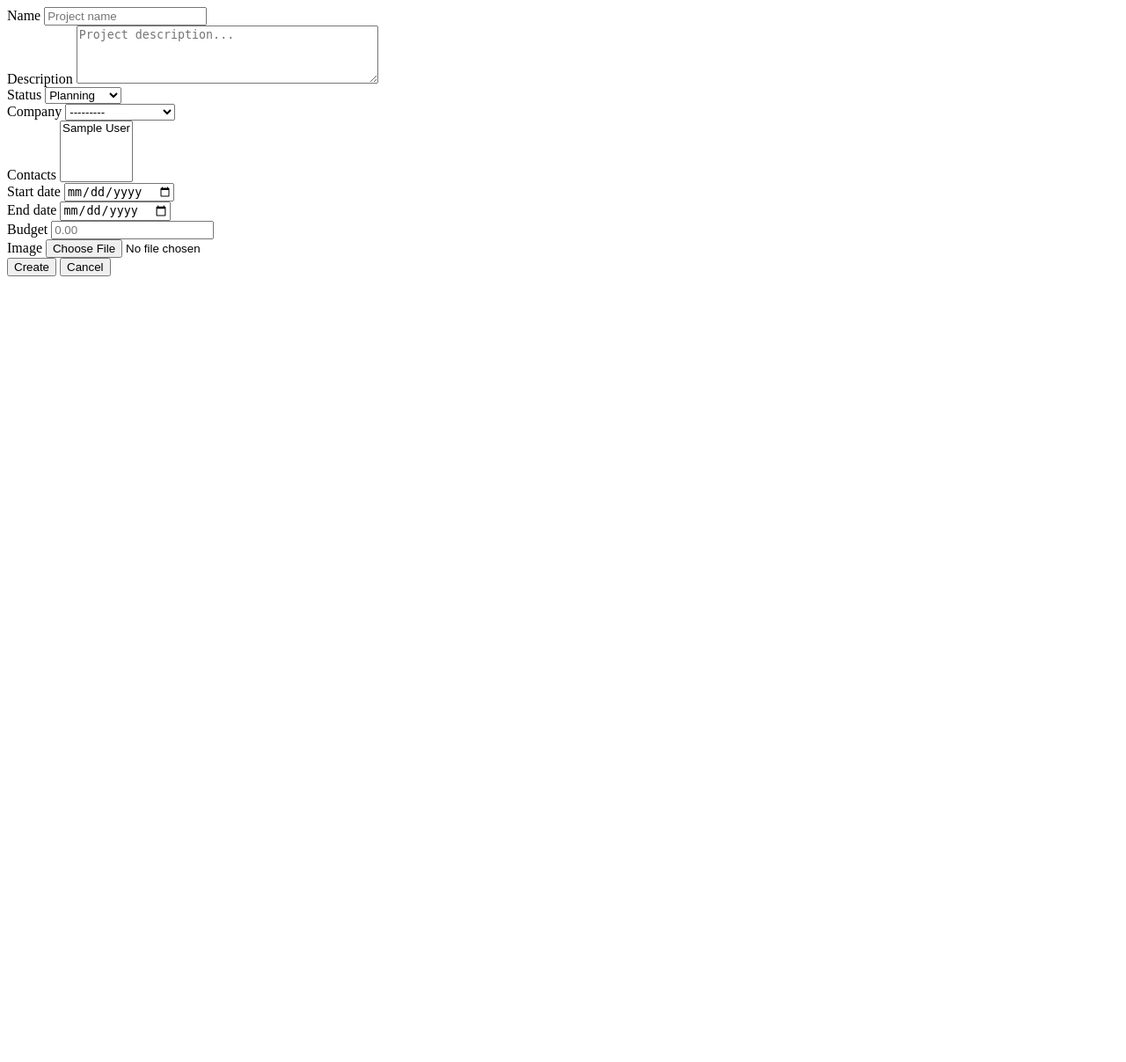
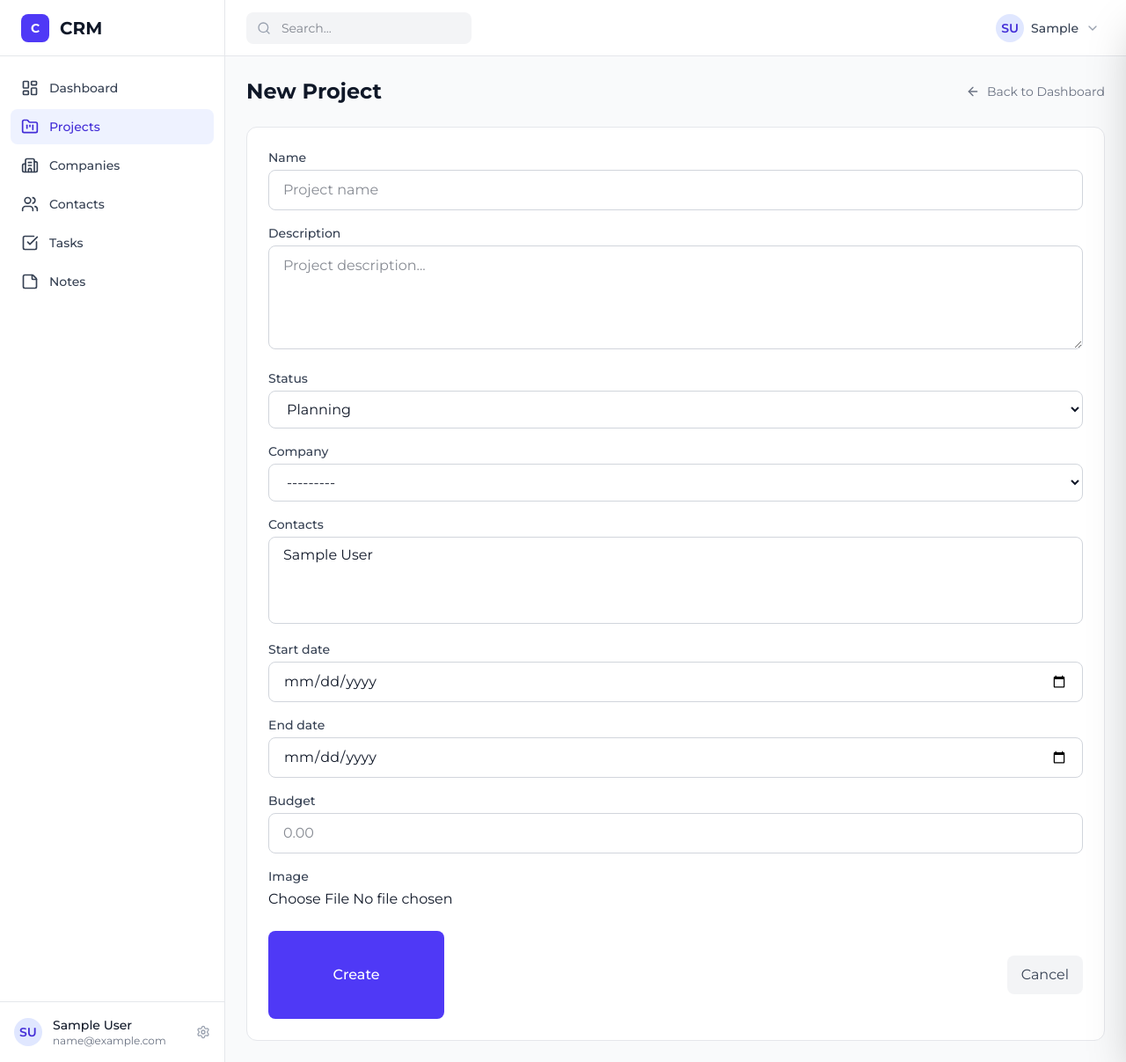
Before and after one commit to OlegUshakov-pl/CRM, a Django app: page /projects/create/ in a window 1280 px wide. Shown: the whole page at 88% size. Run offline with Django 5.2, Linux system fonts and the light colour scheme; a user stored in the database is signed in; tables that the repository leaves empty hold one stand-in row (values such as "Sample post"); style sheets or scripts are compiled from the project's sources.

Commit message:
Changings

```diff
--- a/core/templates/core/dashboard.html
+++ b/core/templates/core/dashboard.html
@@ -8,10 +8,10 @@
             <h1 class="text-2xl font-bold text-gray-900 dark:text-white">Dashboard</h1>
             <p class="text-gray-500 dark:text-gray-400 mt-1">Welcome back, {{ user.first_name|default:user.username }}</p>
         </div>
-        <button onclick="openSlideOver('{% url 'projects:create_slide' %}')" class="inline-flex items-center gap-2 px-4 py-2.5 bg-indigo-600 hover:bg-indigo-700 text-white font-medium rounded-lg transition-colors shadow-sm">
+        <a href="{% url 'projects:create' %}?next=dashboard" class="inline-flex items-center gap-2 px-4 py-2.5 bg-indigo-600 hover:bg-indigo-700 text-white font-medium rounded-lg transition-colors shadow-sm">
             <i data-lucide="plus" class="w-4 h-4"></i>
             New Project
-        </button>
+        </a>
     </div>
 
     <div class="grid grid-cols-1 sm:grid-cols-2 lg:grid-cols-4 gap-4">
@@ -99,7 +99,7 @@
                     <div class="text-center py-10">
                         <i data-lucide="folder-kanban" class="w-12 h-12 text-gray-300 dark:text-gray-600 mx-auto mb-3"></i>
                         <p class="text-gray-500 dark:text-gray-400">No projects yet</p>
-                        <button onclick="openSlideOver('{% url 'projects:create_slide' %}')" class="mt-3 text-indigo-600 dark:text-indigo-400 font-medium text-sm hover:underline">Create your first project</button>
+                        <a href="{% url 'projects:create' %}?next=dashboard" class="mt-3 inline-block text-indigo-600 dark:text-indigo-400 font-medium text-sm hover:underline">Create your first project</a>
                     </div>
                 {% endif %}
             </div>
--- /dev/null
+++ b/projects/templates/projects/project_create_page.html
@@ -0,0 +1,16 @@
+{% extends 'base.html' %}
+{% block title %}New Project - CRM{% endblock %}
+{% block content %}
+<div style="max-width: 1080px; width: 100%; margin-left: auto; margin-right: auto;">
+    <div class="flex items-center justify-between mb-6">
+        <h1 class="text-2xl font-bold text-gray-900 dark:text-white">New Project</h1>
+        <a href="{% url 'core:dashboard' %}" class="inline-flex items-center gap-2 text-sm text-gray-500 hover:text-gray-700 dark:text-gray-400 dark:hover:text-gray-200 transition-colors">
+            <i data-lucide="arrow-left" class="w-4 h-4"></i>
+            Back to Dashboard
+        </a>
+    </div>
+    <div class="bg-white dark:bg-gray-800 rounded-xl border border-gray-200 dark:border-gray-700 p-6">
+        {% include 'projects/project_form.html' with is_page=True %}
+    </div>
+</div>
+{% endblock %}
--- a/projects/templates/projects/project_form.html
+++ b/projects/templates/projects/project_form.html
@@ -12,10 +12,10 @@
             {% endif %}
         </div>
     {% endfor %}
-    <div class="flex gap-3 pt-2">
-        <button type="submit" class="flex-1 py-2.5 bg-indigo-600 hover:bg-indigo-700 text-white font-medium rounded-lg transition-colors">
+    <div class="flex justify-between items-center pt-2">
+        <button type="submit" class="w-[200px] h-[100px] px-4 py-2.5 bg-indigo-600 hover:bg-indigo-700 text-white font-medium rounded-lg transition-colors">
             {% if project %}Save Changes{% else %}Create{% endif %}
         </button>
-        <button type="button" @click="closeSlideOver()" class="px-4 py-2.5 text-gray-700 dark:text-gray-300 bg-gray-100 dark:bg-gray-700 rounded-lg hover:bg-gray-200 dark:hover:bg-gray-600 transition-colors">Cancel</button>
+        <button type="button" {% if is_page %}onclick="window.location.href='{% url 'core:dashboard' %}'"{% else %}@click="closeSlideOver()"{% endif %} class="px-4 py-2.5 text-gray-700 dark:text-gray-300 bg-gray-100 dark:bg-gray-700 rounded-lg hover:bg-gray-200 dark:hover:bg-gray-600 transition-colors">Cancel</button>
     </div>
 </form>
--- a/projects/views.py
+++ b/projects/views.py
@@ -44,8 +44,11 @@ def project_create(request):
             form.save_m2m()
             log_activity(request.user, 'created', f'Project "{project.name}"', project)
             messages.success(request, 'Project created successfully.')
+            next_url = request.GET.get('next')
+            if next_url == 'dashboard':
+                return redirect('core:dashboard')
             return redirect('projects:list')
-    return render(request, 'projects/project_form.html', {'form': form, 'title': 'Add Project'})
+    return render(request, 'projects/project_create_page.html', {'form': form, 'title': 'Add Project', 'is_page': True})
 
 
 @login_required
```
Also changed, not shown: projects/templates/projects/project_list.html (+4 -4 lines).
